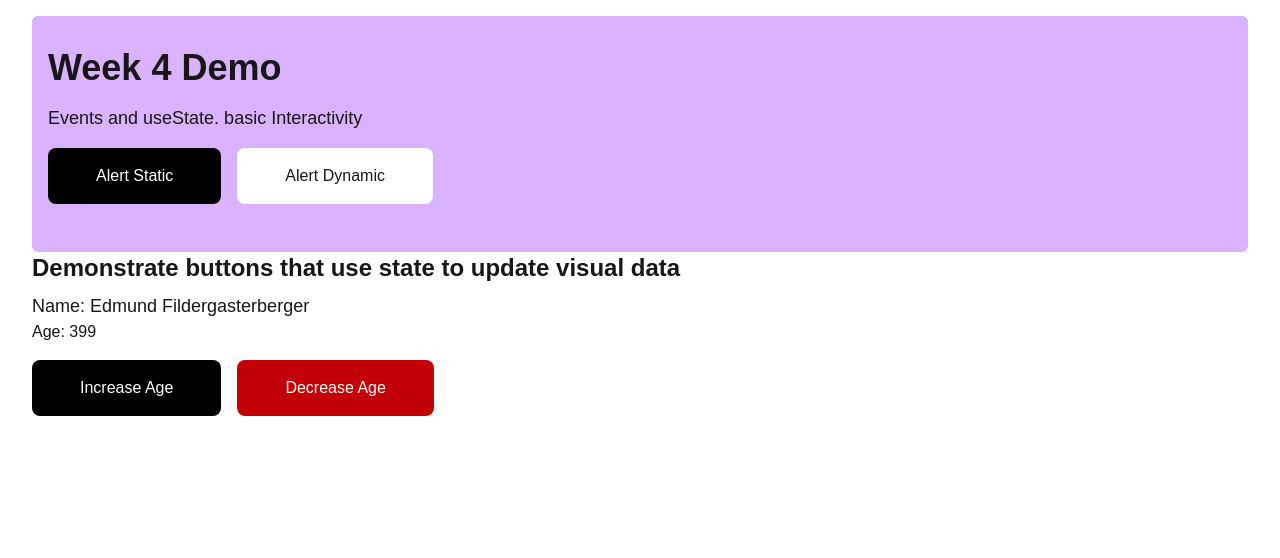
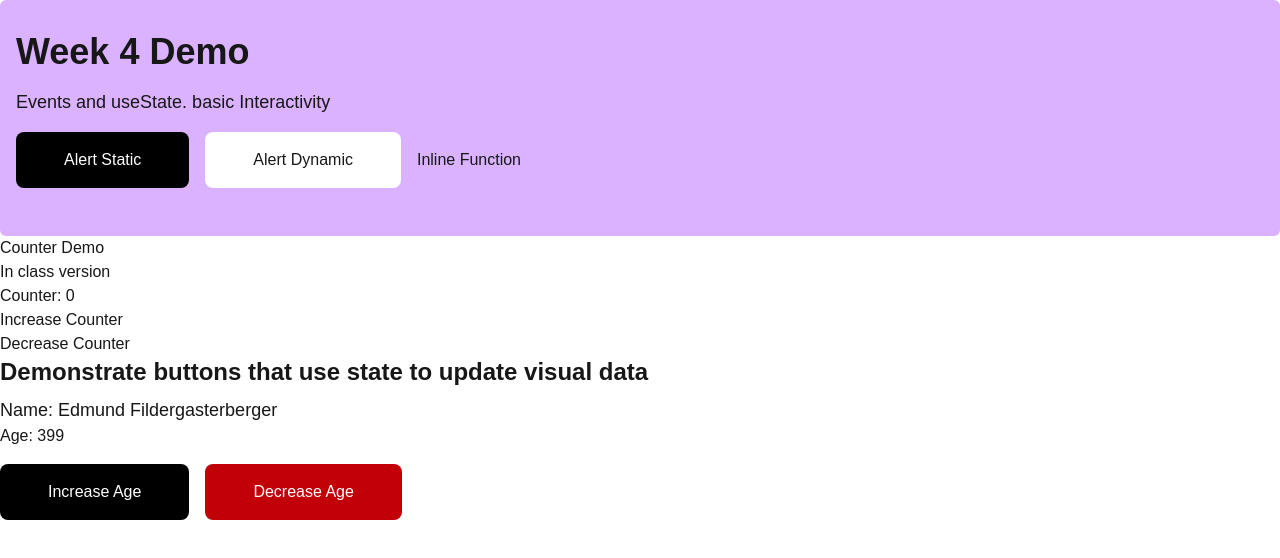
Before and after one commit to louielynmata/cprg-306-demo-site, a Next.js app: page /week-4 in a window 1280 px wide. Shown: the top 558 px of the page. Built offline with nearby package versions, Linux system fonts and the light colour scheme.

Commit message:
counter example, inline function example

```diff
--- a/app/week-4/page.js
+++ b/app/week-4/page.js
@@ -10,6 +10,18 @@ import { useState } from "react";
 export default function Page() {
   const characterName = "Edmund Fildergasterberger";
   const [characterAge, setCharacterAge] = useState(399);
+  const [counterNumber, setCounterNumber] = useState(0);
+
+  function decreaseCounter() {
+    setCounterNumber(counterNumber - 5);
+  }
+
+  function resetCounter() {
+    // TODO: Create reset function for counter.
+    // use example from logrocket: https://blog.logrocket.com/initialize-state-react-hooks/
+  }
+
+  // Static Messages in header
   function alertWithStaticMessage() {
     alert(`Hello user, Look into why the static function doesn't read msg`);
   }
@@ -24,7 +36,7 @@ export default function Page() {
   }
 
   return (
-    <main className="mx-4 xl:mx-8  my-4">
+    <main>
       <header className="py-8 bg-blue-200 md:bg-purple-300   px-4 rounded-md">
         <h1 className="text-4xl font-semibold mb-4">Week 4 Demo</h1>
         <p className="text-lg">Events and useState. basic Interactivity</p>
@@ -35,14 +47,39 @@ export default function Page() {
           >
             Alert Static
           </button>
+
           <button
-            onClick={() => alertWithMessage("Heya! ")}
+            onClick={() =>
+              alertWithMessage(
+                "input a user name in state to make it really nice "
+              )
+            }
             className="bg-white py-4 px-12 my-4 rounded-lg  hover:bg-blue-100 cursor-pointer"
           >
             Alert Dynamic
           </button>
+          <button
+            onClick={() =>
+              console.log("Running functions is a big deal in react")
+            }
+          >
+            Inline Function
+          </button>
         </div>
       </header>
+      <section>
+        <header>
+          <h2>Counter Demo</h2>
+          <p>In class version</p>
+        </header>
+        <div>
+          <h3>Counter: {counterNumber}</h3>
+          <button onClick={() => setCounterNumber(counterNumber + 5)}>
+            Increase Counter
+          </button>
+        </div>
+        <button onClick={decreaseCounter}>Decrease Counter</button>
+      </section>
       <section>
         <header>
           <h2 className="text-2xl font-semibold mb-2">
```
